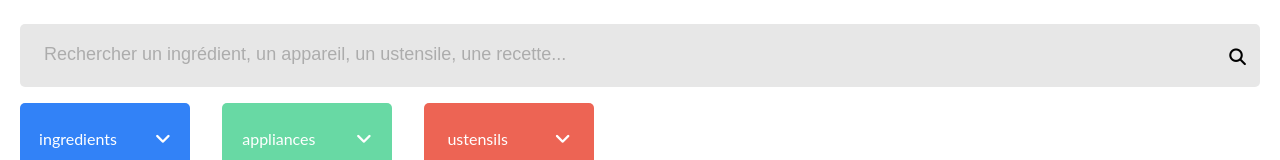
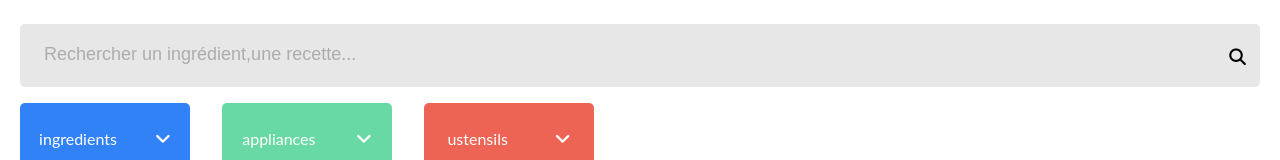
Before and after one commit to ValentinYgout/Projet7, a website: page index.html in a window 1280 px wide. Shown: the top 160 px of the page. Drawn offline with Linux system fonts and the light colour scheme.

Commit message:
Update index.html
typo fix

```diff
--- a/index.html
+++ b/index.html
@@ -16,7 +16,7 @@
         <section class="search">
             <div class="search__input-group">
                 <input type="text" class="search__input"
-                    placeholder="Rechercher un ingrédient, un appareil, un ustensile, une recette..." />
+                    placeholder="Rechercher un ingrédient,une recette..." />
                 <button class="search__button">
                     <i class="fa fa-search fa-lg"></i>
                 </button>
```
